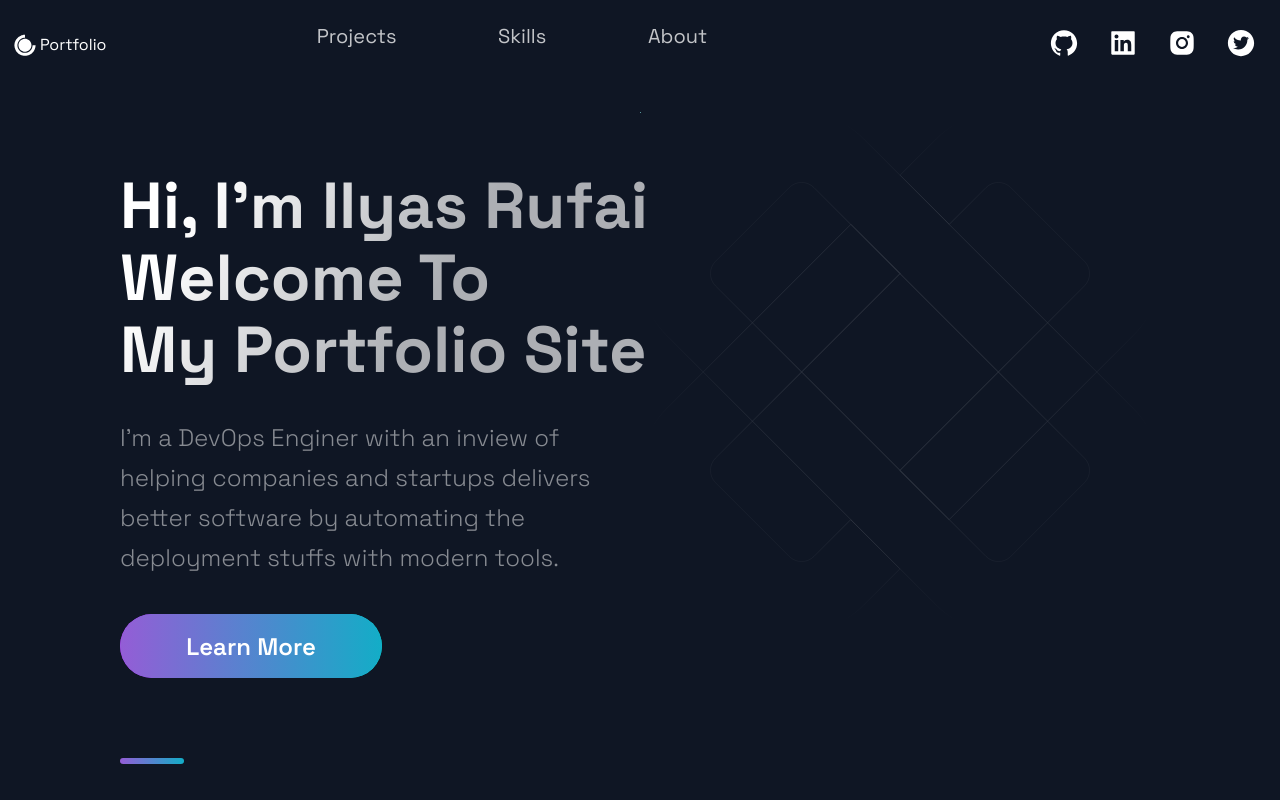
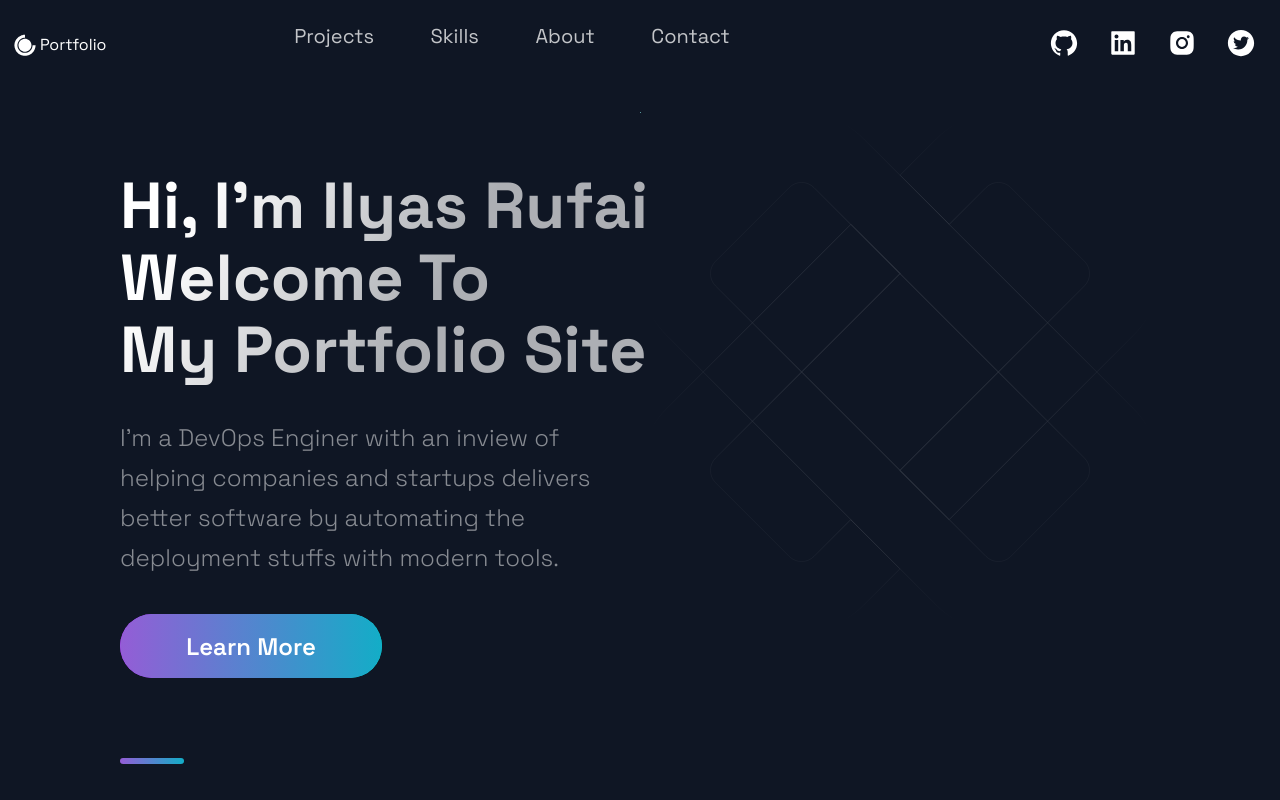
Before and after one commit to rufilboss/portfolio, a Next.js app: page / in a window 1280 px wide. Shown: the top 800 px of the page. Built offline with nearby package versions, Linux system fonts and the light colour scheme.

Commit message:
Create Contact.js

```diff
--- /dev/null
+++ b/src/components/Contact/contact.js
@@ -0,0 +1,55 @@
+import React, { useState } from "react";
+import { useRouter } from "next/router";
+import { Section, SectionTitle } from "../../styles/GlobalComponents";
+
+
+const ContactPage = () => {
+ const [submitterName, setSubmitterName] = useState("");
+ const router = useRouter();
+ const confirmationScreenVisible =
+   router.query?.success && router.query.success === "true";
+    const formVisible = !confirmationScreenVisible;
+
+    const ConfirmationMessage = (
+    <React.Fragment>
+        <p>
+        Thank you for submitting this form. I'll get back to you as soon as possible.
+        </p>
+
+        <button onClick={() => router.replace("/contact", undefined, { shallow: true })}> Submit Another Response </button>
+    </React.Fragment>
+    );
+
+ const ContactForm = (
+    <Section id="contact">
+        <SectionTitle>Contact Me</SectionTitle>
+        {/* <form
+          name="contact-form"
+          method="POST"
+          action="contact/?success=true">
+          <label htmlFor="name">Name *</label>
+          <input
+            id="name"
+            name="name"
+            required
+            type="text"/>
+          <label htmlFor="company">Company *</label>
+          <input id="company" name="company" required type="text" />
+          <label htmlFor="email">Email Address *</label>
+          <input id="email" type="email" name="email" required />
+          <label htmlFor="message">Message *</label>
+          <textarea id="message" name="message" required></textarea>
+          <button type="submit">Submit</button>
+        </form> */}
+
+    </Section>
+      );
+
+ return (
+   <div>
+        {formVisible ? ContactForm : ConfirmationMessage}
+   </div>
+ );
+};
+
+export default ContactPage;
--- a/src/components/Header/Header.js
+++ b/src/components/Header/Header.js
@@ -30,6 +30,11 @@ const Header = () =>  (
           <NavLink>About</NavLink>
         </Link>
       </li>
+      <li>
+        <Link href="#contact">
+          <NavLink>Contact</NavLink>
+        </Link>
+      </li>
     </Div2>
       <Div3>
         <SocialIcons href="https://www.github.com/rufilboy">
--- a/src/pages/index.js
+++ b/src/pages/index.js
@@ -4,6 +4,7 @@ import Hero from '../components/Hero/Hero';
 import Projects from '../components/Projects/Projects';
 import Technologies from '../components/Technologies/Technologies';
 import Timeline from '../components/TimeLine/TimeLine';
+import ContactPage from '../components/Contact/contact';
 import { Layout } from '../layout/Layout';
 import { Section } from '../styles/GlobalComponents';
 
@@ -18,6 +19,7 @@ const Home = () => {
       <Technologies />
       <Timeline />
       <Acomplishments />
+      <ContactPage />
     </Layout>
   );
 };
```
